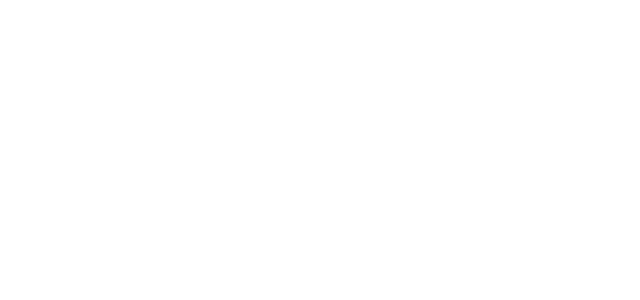
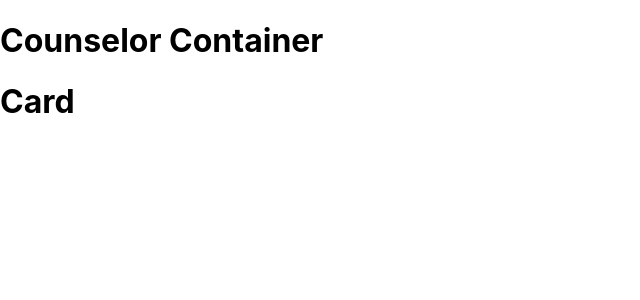
Before and after one commit to cfernando415/e-counseling, a React (Create React App) app: page / in a window 1280 px wide. Shown: the top 300 px of the page, without its empty margins (0-640 px from the left). Built offline with nearby package versions, Linux system fonts and the light colour scheme.

Commit message:
starting my branch

```diff
--- a/src/App.js
+++ b/src/App.js
@@ -1,10 +1,22 @@
-import React from 'react'
+import React, { Component } from 'react'
 import './App.css'
+import CounselorContainer from './containers/CounselorContainer'
 
-const App = () => {
-  return (
-    <React.Fragment>{}</React.Fragment>
-  )
+class App extends Component {
+  state = {
+    users: []
+  }
+
+  componentDidMount(){
+
+  }
+  render () {
+    return (
+      <div>
+        <CounselorContainer />
+      </div>
+    )
+  }
 }
 
 export default App
--- /dev/null
+++ b/src/components/CounselorCard.js
@@ -0,0 +1,11 @@
+import React from 'react'
+// import CounselorProfile from './CounselorProfile'
+
+const CounselorCard = (props) => {
+    return (
+        <div>
+            <h1>Card</h1>
+        </div>
+    )
+}
+export default CounselorCard
--- /dev/null
+++ b/src/components/CounselorProfile.js
@@ -0,0 +1,10 @@
+import React from 'react';
+
+const CounselorProfile = (props) => {
+  return(
+    <div>
+      <h1>Profile</h1>
+    </div>
+  )
+}
+export default CounselorProfile;
--- /dev/null
+++ b/src/containers/CounselorContainer.js
@@ -0,0 +1,12 @@
+import React from 'react'
+import CounselorCard from '../components/CounselorCard'
+
+const CounselorContainer = (props) => {
+  return(
+    <div>
+      <h1>Counselor Container</h1>
+      <CounselorCard />
+    </div>
+  )
+}
+export default CounselorContainer
```
Also changed, not shown: 2 other files (tests, documents, lock files or other folders).
